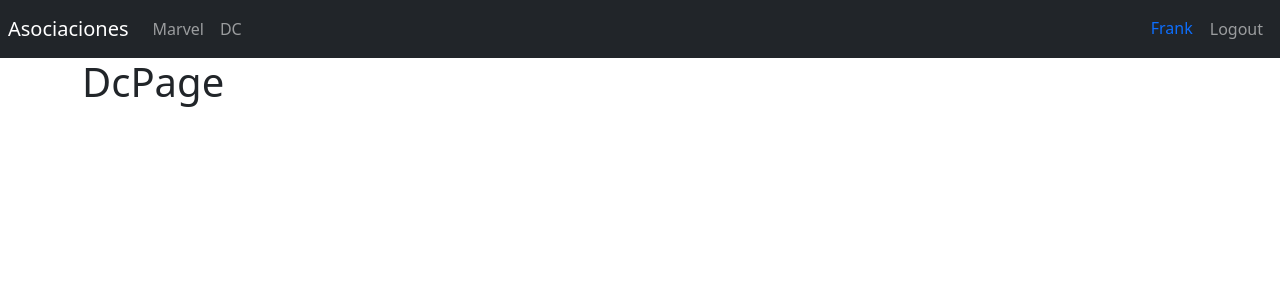
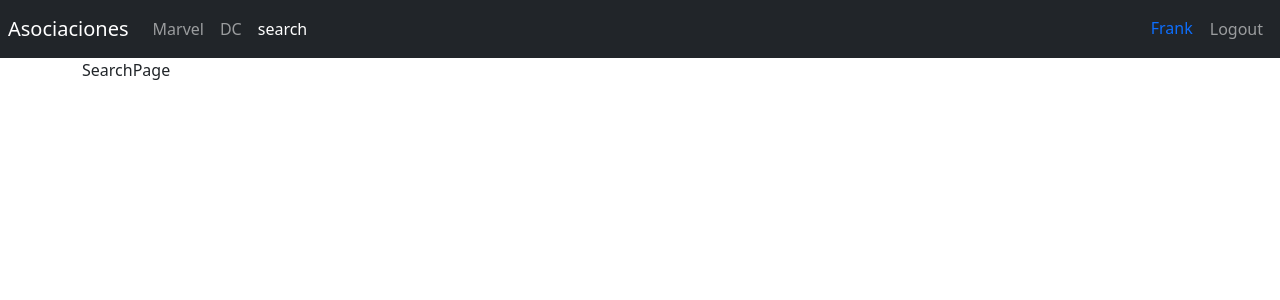
Before and after one commit to Faqo/HeroesApp, a React (Vite) app: page /search in a window 1280 px wide. Shown: the top 300 px of the page. Built offline with nearby package versions, Linux system fonts and the light colour scheme.

Commit message:
modificacion para agregar search y hero pages

```diff
--- /dev/null
+++ b/src/heroes/pages/HeroPage.jsx
@@ -0,0 +1,5 @@
+export const HeroPage = () => {
+  return (
+    <h1>HeroPage</h1>
+  )
+}
--- /dev/null
+++ b/src/heroes/pages/SearchPage.jsx
@@ -0,0 +1,5 @@
+export const SearchPage = () => {
+  return (
+    <div>SearchPage</div>
+  )
+}
--- a/src/heroes/pages/index.js
+++ b/src/heroes/pages/index.js
@@ -1,2 +1,4 @@
 export * from './DcPage';
 export * from './MarvelPage';
+export * from './HeroPage';
+export * from './SearchPage';
--- a/src/heroes/routes/HeroesRoutes.jsx
+++ b/src/heroes/routes/HeroesRoutes.jsx
@@ -1,7 +1,6 @@
 import { Navigate, Route, Routes } from "react-router-dom"
 import { Navbar } from "../../ui"
-import { DcPage } from "../pages/DcPage"
-import { MarvelPage } from "../pages/MarvelPage"
+import { DcPage, HeroPage, MarvelPage, SearchPage } from "../pages"
 
 export const HeroesRoutes = () => {
     return (
@@ -12,8 +11,9 @@ export const HeroesRoutes = () => {
                 <Routes>
                     <Route path="marvel" element={<MarvelPage />} />
                     <Route path="dc" element={<DcPage />} />
-                <Route path="search" element={<DcPage />} />
-                <Route path="hero" element={<DcPage />} />
+
+                    <Route path="search" element={<SearchPage />} />
+                    <Route path="hero" element={<HeroPage />} />
 
                     <Route path="/" element={<Navigate to='/marvel' />} />
                 </Routes>
--- a/src/ui/components/Navbar.jsx
+++ b/src/ui/components/Navbar.jsx
@@ -30,6 +30,14 @@ export const Navbar = () => {
                     >
                         DC
                     </NavLink>
+
+                    <NavLink
+                        className={({isActive}) =>
+                        `nav-item nav-link${isActive ? ' active':''}`}
+                        to="/search"
+                    >
+                        search
+                    </NavLink>
                 </div>
             </div>
 
```
Lines whose indentation alone changed are shown as unchanged.
